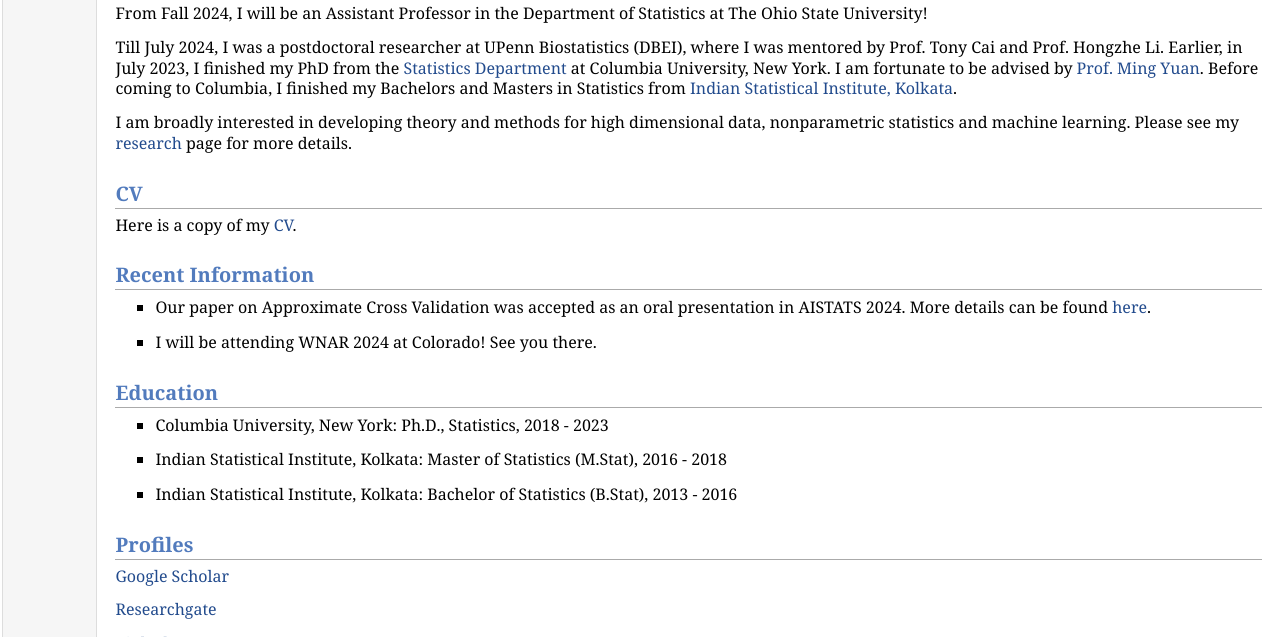
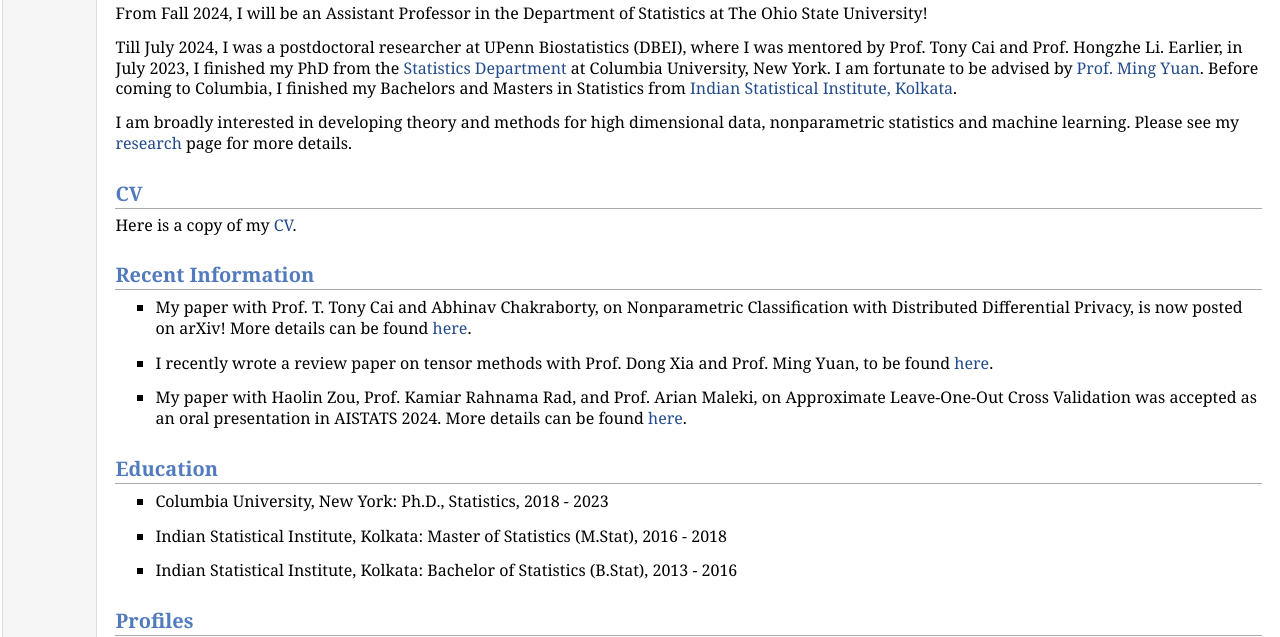
Before and after one commit to arnab-auddy/arnab-auddy.github.io, a plain HTML site: page index.html in a window 1280 px wide. Shown: the part 463-1100 px from the top of the page. Drawn offline with Linux system fonts and the light colour scheme.

Commit message:
July-index4

```diff
--- a/index.html
+++ b/index.html
@@ -41,12 +41,17 @@
 <h2>Recent Information</h2>
 <ul>
 <li>
-    <p> Our paper on Approximate Cross Validation was accepted as an oral presentation in AISTATS 2024. More details can be found <a href="https://arxiv.org/pdf/2310.17629.pdf">here</a>.</p>
+    <p> My paper with Prof. T. Tony Cai and Abhinav Chakraborty, on Nonparametric Classification with Distributed Differential Privacy, is now posted on arXiv! More details can be found <a href="https://arxiv.org/pdf/2406.20088.pdf">here</a>.</p>
 </li>
 </ul>
 <ul>
 <li>
-    <p>I will be attending WNAR 2024 at Colorado! See you there.</p>
+    <p> I recently wrote a review paper on tensor methods with Prof. Dong Xia and Prof. Ming Yuan, to be found <a href="https://arxiv.org/pdf/2405.18412.pdf">here</a>.</p>
+</li>
+</ul>
+<ul>
+<li>
+    <p> My paper with Haolin Zou, Prof. Kamiar Rahnama Rad, and Prof. Arian Maleki, on Approximate Leave-One-Out Cross Validation was accepted as an oral presentation in AISTATS 2024. More details can be found <a href="https://arxiv.org/pdf/2310.17629.pdf">here</a>.</p>
 </li>
 </ul>
 <h2>Education</h2>
```
